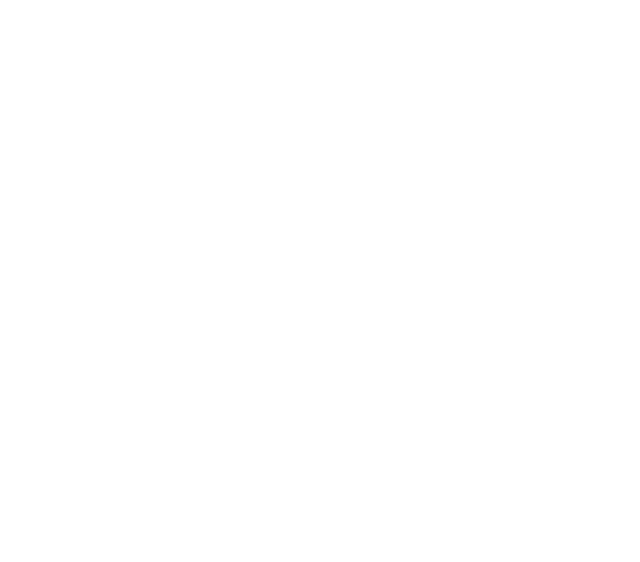
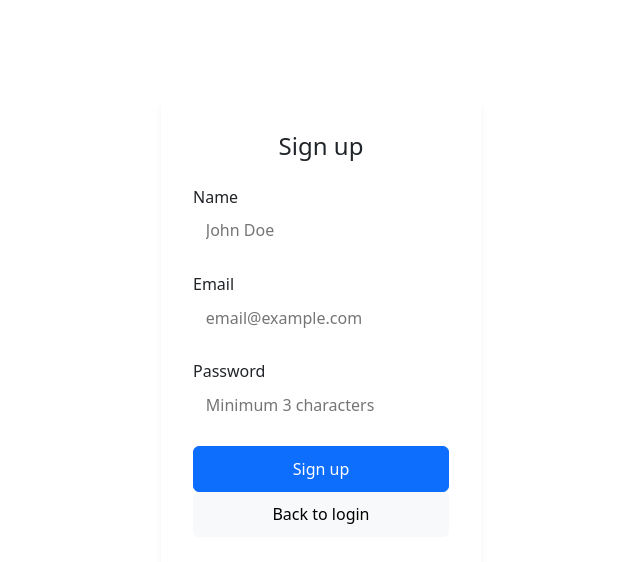
Before and after one commit to dom1k11/ai-reviewer-react, a React (Vite) app in the folder client/: page /register in a window 1280 px wide. Before the commit this address had no page. Shown: the top 562 px of the page, without its empty margins (319-959 px from the left). Built offline with nearby package versions, Linux system fonts and the light colour scheme.

Commit message:
login and register page added

```diff
--- a/client/src/App.tsx
+++ b/client/src/App.tsx
@@ -3,12 +3,16 @@ import { BrowserRouter, Routes, Route } from "react-router-dom";
 import ReviewPage from "./pages/ReviewPage/ReviewPage";
 import LandingPage from "./pages/LandingPage/LandingPage";
 import StatsPage from "./pages/StatsPage/StatsPage";
+import LoginPage from "./pages/LoginPage/LoginPage";
+import RegisterPage from "./pages/RegisterPage/RegisterPage";
 function App() {
   return (
     <BrowserRouter>
       <Routes>
         <Route path="/" element={<LandingPage />} />
         <Route path="/app" element={<ReviewPage />} />
+        <Route path="/login" element={<LoginPage />} />
+        <Route path="/register" element={<RegisterPage />} />
         <Route path="/stats" element={<StatsPage />} />
       </Routes>
     </BrowserRouter>
--- /dev/null
+++ b/client/src/components/LoginForm/LoginForm.css
@@ -0,0 +1,39 @@
+.login-container {
+  max-width: 320px;
+  margin: 100px auto;
+  padding: 2rem;
+  border: 1px solid var(--color-border);
+  border-radius: 8px;
+  background: #fff;
+  box-shadow: 0 4px 8px rgba(0, 0, 0, 0.05);
+  text-align: center;
+}
+
+.login-container h1 {
+  margin-bottom: 1.5rem;
+  color: var(--color-text);
+  font-size: 1.5rem;
+}
+
+.login-container label {
+  display: block;
+  text-align: left;
+  margin-bottom: 0.25rem;
+  font-weight: 500;
+  color: var(--color-text);
+}
+
+.login-container input {
+  width: 100%;
+  padding: 0.6rem 0.8rem;
+  margin-bottom: 1rem;
+  border: 1px solid var(--color-border);
+  border-radius: 4px;
+  font-size: 1rem;
+}
+
+.login-container button {
+  width: 100%;
+  padding: 0.6rem 0.8rem;
+  font-size: 1rem;
+}
--- /dev/null
+++ b/client/src/components/LoginForm/LoginForm.tsx
@@ -0,0 +1,55 @@
+import "./LoginForm.css";
+
+const LoginForm = ({
+  email,
+  password,
+  loading,
+  error,
+  onChange,
+  onSubmit,
+  onGoToRegister,
+  onGuestLogin,
+}) => {
+  return (
+    <div className="login-container">
+      <h1>Login</h1>
+      <label>
+        Email
+        <input
+          id="email"
+          type="email"
+          placeholder="Email"
+          value={email}
+          onChange={(e) => onChange("email", e.target.value)}
+        />
+      </label>
+
+      <label>Password</label>
+      <input
+        id="password"
+        type="password"
+        placeholder="Password"
+        value={password}
+        onChange={(e) => onChange("password", e.target.value)}
+      />
+
+      <button className="btn btn-primary" onClick={onSubmit} disabled={loading}>
+        {loading ? "Signing in..." : "Sign in"}
+      </button>
+
+      <br />
+
+      <button className="btn btn-light" onClick={onGoToRegister}>
+        New here? Sign up
+      </button>
+
+      <button className="btn btn-light" onClick={onGuestLogin}>
+        Guest view
+      </button>
+
+      {error && <p style={{ color: "red" }}>{error}</p>}
+    </div>
+  );
+};
+
+export default LoginForm;
--- /dev/null
+++ b/client/src/components/RegisterForm/RegisterForm.tsx
@@ -0,0 +1,59 @@
+import "./RegisterForm.css";
+import { useNavigate } from "react-router-dom";
+
+export const RegisterForm = ({ name, email, password, errors, success, onChange, onSubmit }) => {
+  const navigate = useNavigate();
+
+  return (
+    <div className="login-container">
+      <h1>Sign up</h1>
+
+      <label>
+        Name
+        <input
+          placeholder="John Doe"
+          type="text"
+          value={name}
+          onChange={(e) => onChange("name", e.target.value)}
+        />
+      </label>
+      {errors?.name && <p className="error-text">{errors.name}</p>}
+
+      <label>
+        Email
+        <input
+          placeholder="email@example.com"
+          type="email"
+          value={email}
+          onChange={(e) => onChange("email", e.target.value)}
+        />
+      </label>
+      {errors?.email && <p className="error-text">{errors.email}</p>}
+
+      <label>
+        Password
+        <input
+          placeholder="Minimum 3 characters"
+          type="password"
+          value={password}
+          onChange={(e) => onChange("password", e.target.value)}
+        />
+      </label>
+      {errors?.password && <p className="error-text">{errors.password}</p>}
+
+      <button className="btn btn-primary" onClick={onSubmit}>
+        Sign up
+      </button>
+
+      <br />
+
+      <button className="btn btn-light" onClick={() => navigate("/login")}>
+        Back to login
+      </button>
+
+      {success && <p className="success-text">{success}</p>}
+    </div>
+  );
+};
+
+export default RegisterForm;
--- a/client/src/index.css
+++ b/client/src/index.css
@@ -1,60 +1,3 @@
 :root {
   font-family: system-ui, Avenir, Helvetica, Arial, sans-serif;
-  color-scheme: light dark;
-
-  /* 🎨 Basic colors */
-  --color-main: #ffffff;
-  --color-bg: #e6ebe7;
-  --color-text: #1e1e1e;
-
-  /* 🎯 Accents */
-  --color-primary: #42b983;
-  --color-primary-hover: #429b40;
-  --color-accent: #ff4081;
-  --color-error: #d32f2f;
-
-  /* ⚙️ Secondary*/
-  --color-secondary: #6c757d;
-  --color-success: #4caf50;
-  --color-warning: #ff9800;
-  --color-info: #2196f3;
-  --color-surface: #f9f9f9;
-
-  /* 🖼️ UI */
-  --color-border: #dddddd;
-  --overlay-bg: rgba(0, 0, 0, 0.5);
-
-  /* ✨ Effects */
-  --button-raiseY: translateY(-2px);
-  --button-hover-shadow: 0 4px 8px var(--shadow-color);
-  --shadow: 0 8px 24px var(--shadow-color), 0 1.5px 6px var(--shadow-light);
-  --shadow-color: rgba(0, 0, 0, 0.18);
-  --shadow-light: rgba(0, 0, 0, 0.12);
-
-  /* 🅰️ Fonts */
-  --font-body: "Inter", sans-serif;
-  --font-heading: "Inter", serif;
-  --font-button: "Inter", sans-serif;
 }
-
-button {
-  background-color: var(--color-primary);
-  color: var(--color-main);
-  border: 0;
-  border-radius: 0.5rem;
-  padding: 0.6rem 1.2rem;
-  cursor: pointer;
-  transition:
-    transform 0.2s ease,
-    box-shadow 0.2s ease,
-    background 0.2s ease;
-  box-shadow: var(--shadow);
-  font-family: var(--font-button);
-  font-weight: 700;
-}
-
-button:hover {
-  background-color: var(--color-primary-hover);
-  transform: var(--button-raiseY);
-  box-shadow: var(--button-hover-shadow);
-}
--- /dev/null
+++ b/client/src/pages/LoginPage/LoginPage.tsx
@@ -0,0 +1,54 @@
+import { useState } from "react";
+import { useNavigate } from "react-router-dom";
+import LoginForm from "../../components/LoginForm/LoginForm";
+// import { login } from "../../api/login";
+import { validateForm } from "../../utils/validation/validateForm";
+import { loginSchema } from "../../utils/validation/authSchemas";
+
+
+const LoginPage = () => {
+  const navigate = useNavigate();
+
+  const [form, setForm] = useState({ email: "", password: "" });
+  const [error, setError] = useState("");
+  const [loading, setLoading] = useState(false);
+
+  function handleChange(field: "email" | "password", value: string) {
+    setForm({ ...form, [field]: value });
+  }
+
+  async function handleLogin() {
+    setError("");
+    const { valid, errors, data } = validateForm(loginSchema, form);
+    if (!valid) {
+      const msg =
+        errors.email?.[0] || errors.password?.[0] || "Invalid credentials";
+      setError(msg);
+      return;
+    }
+    setLoading(true);
+    try {
+      // await login(data.email, data.password);
+      navigate("/app");
+    } catch (err:any) {
+      setError(err.message || "Login failed");
+    } finally {
+      setLoading(false);
+    }
+  }
+
+  return (
+    <LoginForm
+      email={form.email}
+      password={form.password}
+      loading={loading}
+      error={error}
+      onChange={handleChange}
+      onSubmit={handleLogin}
+      onGoToRegister={() => navigate("/register")}
+      onGuestLogin={() => navigate("/app")}
+    />
+  );
+};
+
+export default LoginPage;
--- /dev/null
+++ b/client/src/pages/RegisterPage/RegisterPage.tsx
@@ -0,0 +1,49 @@
+import { useState } from "react";
+import { useNavigate } from "react-router-dom";
+// import { register } from "../../api/register";
+import RegisterForm from "../../components/RegisterForm/RegisterForm";
+import { validateForm } from "../../utils/validation/validateForm";
+import { registerSchema } from "../../utils/validation/authSchemas";
+const RegisterPage = () => {
+  const navigate = useNavigate();
+
+  const [form, setForm] = useState({ name: "", email: "", password: "" });
+  const [errors, setErrors] = useState({});
+  const [success, setSuccess] = useState("");
+
+  function handleChange(field: "name" | "email" | "password", value: string) {
+    setForm({ ...form, [field]: value });
+  }
+
+  async function handleRegister() {
+    setErrors({});
+    setSuccess("");
+    const { valid, errors, data } = validateForm(registerSchema, form);
+    if (!valid) {
+      setErrors(errors);
+      return;
+    }
+    try {
+      // await register(data.name, data.email, data.password);
+      setSuccess("✅ Registration successful! You can log in now! Redirecting...");
+      setTimeout(() => navigate("/login"), 3000);
+    } catch (err) {
+      console.error("Registration failed", err);
+      setErrors({ email: ["❌ This email is already registered"] });
+    }
+  }
+
+  return (
+    <RegisterForm
+      name={form.name}
+      email={form.email}
+      password={form.password}
+      errors={errors}
+      success={success}
+      onChange={handleChange}
+      onSubmit={handleRegister}
+    />
+  );
+};
+
+export default RegisterPage;
--- /dev/null
+++ b/client/src/utils/validation/authSchemas.ts
@@ -0,0 +1,12 @@
+import { z } from 'zod';
+
+export const registerSchema = z.object({
+  name: z.string().min(1, 'Name required'),
+  email: z.string().email('Invalid email'),
+  password: z.string().min(3, 'Minimum 3 symbols'),
+});
+
+export const loginSchema = z.object({
+  email: z.string().email('Invalid email'),
+  password: z.string().min(3, 'Minimum 3 symbols'),
+});
--- /dev/null
+++ b/client/src/utils/validation/validateForm.ts
@@ -0,0 +1,17 @@
+export function validateForm(schema, data) {
+  const result = schema.safeParse(data);
+
+  if (!result.success) {
+    return {
+      valid: false,
+      errors: result.error.flatten().fieldErrors,
+      data: null,
+    };
+  }
+
+  return {
+    valid: true,
+    errors: {},
+    data: result.data,
+  };
+}
```
Also changed, not shown: client/src/utils/validation/inventorySchemas.ts (added, +7 -0 lines), client/src/components/RegisterForm/RegisterForm.css (added).
